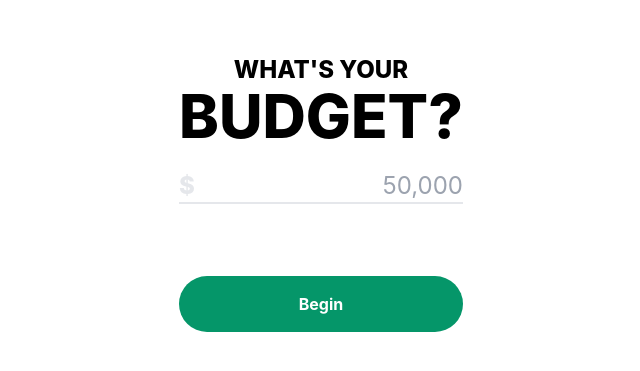
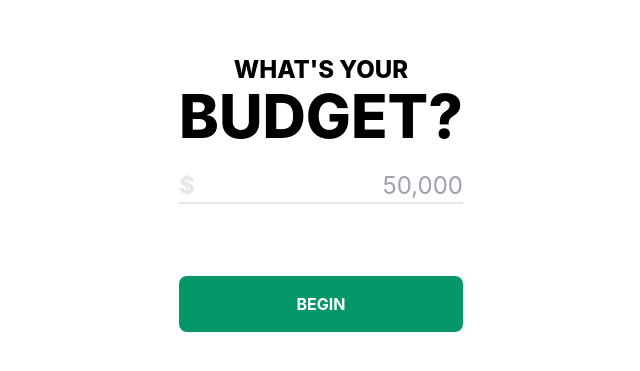
Before and after one commit to daltonscharff/budget-calculator, a React (Create React App) app: page / in a window 1280 px wide. Shown: the part 207-578 px from the top of the page, without its empty margins (319-959 px from the left). Built offline with nearby package versions, Linux system fonts and the light colour scheme; no server answers; the database is empty.

Commit message:
makes buttons less rounded

```diff
--- a/src/components/Button.tsx
+++ b/src/components/Button.tsx
@@ -8,7 +8,7 @@ type Props = PropsWithChildren<{
 function Button({ className, disabled, children }: Props) {
   return (
     <button
-      className={`w-full text-center font-bold text-white bg-emerald-600 rounded-full cursor-pointer px-4 py-2 disabled:bg-gray-300 disabled:cursor-default ${className}`}
+      className={`w-full text-center font-bold text-white bg-emerald-600 rounded-lg cursor-pointer px-4 py-2 uppercase disabled:bg-gray-300 disabled:cursor-default ${className}`}
       disabled={disabled}
     >
       {children}
```
